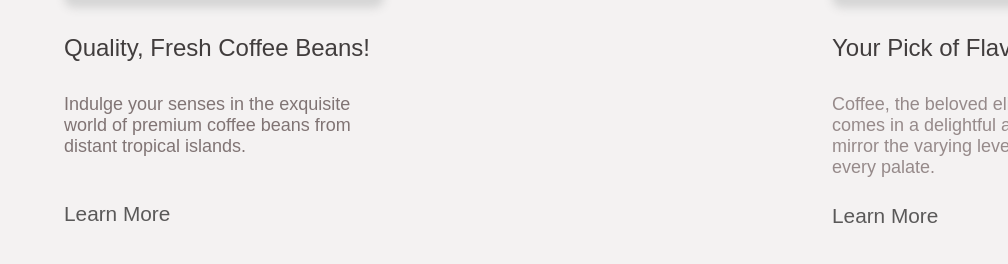
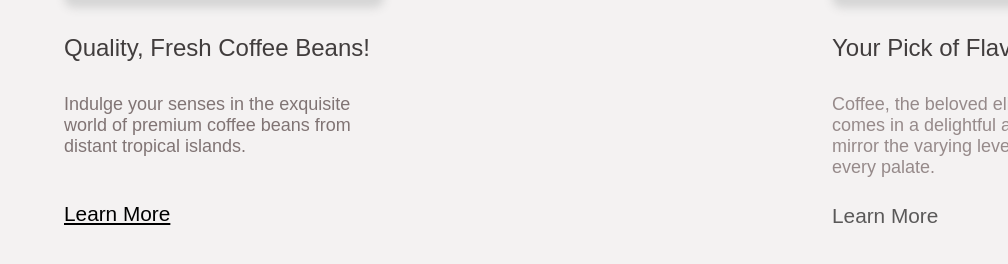
Before and after one commit to tonimariepaige97/Coffee-Co, a plain HTML site: page index.html in a window 1280 px wide. In both pictures the pointer is over the link 389 px from the left and 3276 px from the top of the page. Shown: the part 3063-3327 px from the top of the page, without its empty margins (272-1280 px from the left). Drawn offline with Linux system fonts and the light colour scheme.

Commit message:
Added hover effect to the links

```diff
--- a/styles.css
+++ b/styles.css
@@ -292,3 +292,8 @@ a {
   font-family: fantasy;
   text-decoration: none;
 }
+
+a:hover {
+  text-decoration: underline;
+  color: black;
+}
```
